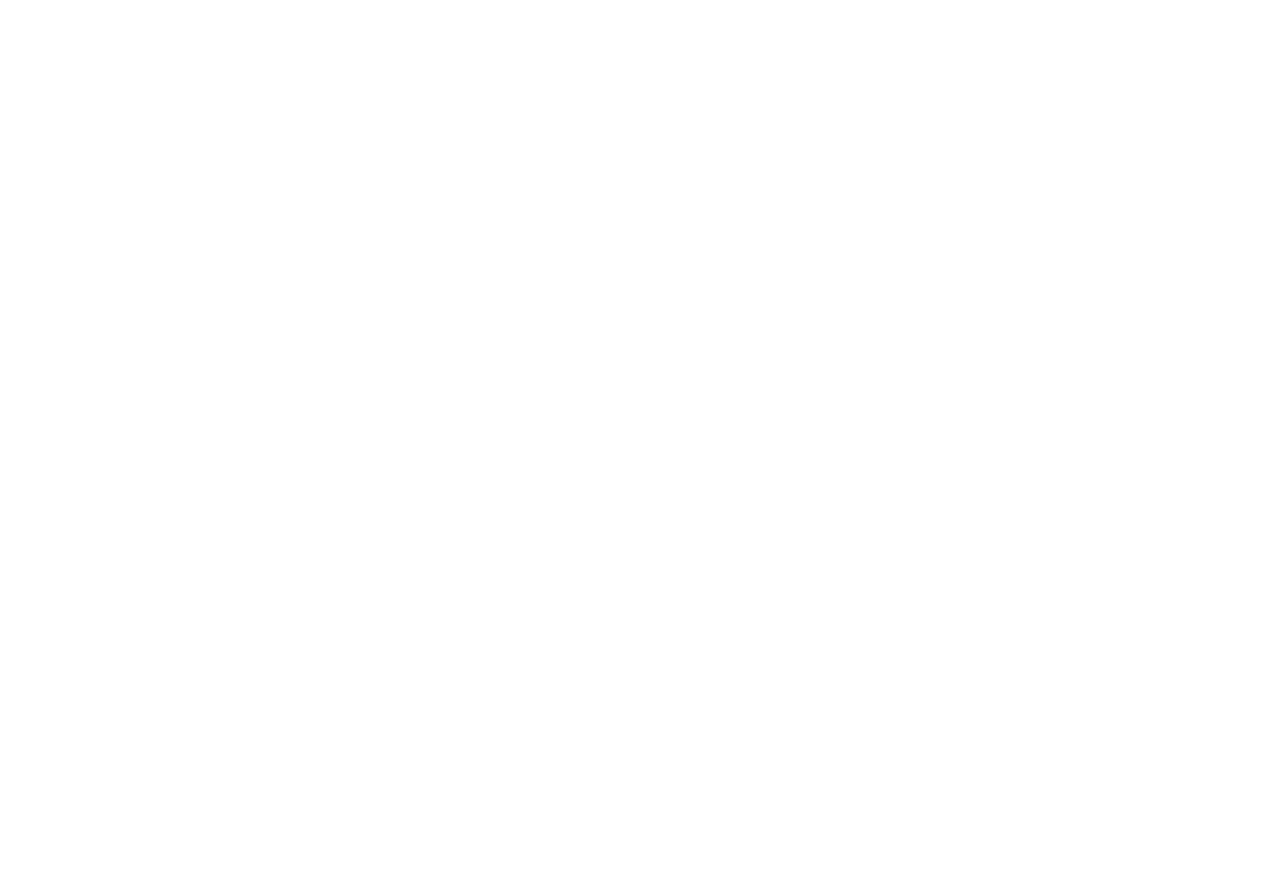
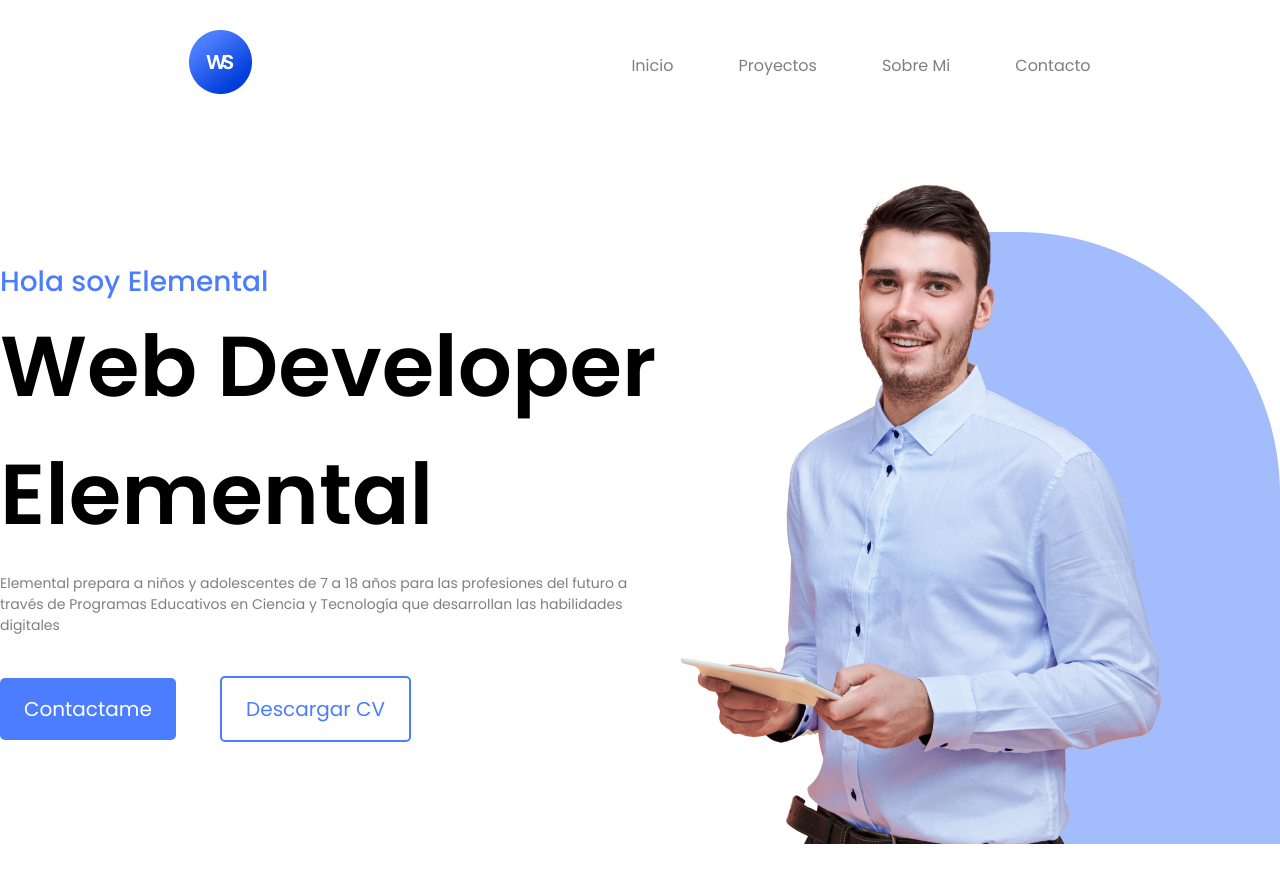
Before and after one commit to ivansanguezax/PortafolioElementalCSS, a plain HTML site: page index.html in a window 1280 px wide. Before the commit the page ends 800 px from the top, so only its background shows below. Drawn offline with Linux system fonts and the light colour scheme.

Commit message:
header - main

```diff
--- a/css/style.css
+++ b/css/style.css
@@ -13,6 +13,7 @@
 body{
     padding: 0;
     margin: 0;
+    font-family: var(--poppins);
 }
 
 h1,h2,h3,h4,h5,h6{
@@ -30,3 +31,103 @@ li{
 ul,ol{
     padding: 0 !important;
 }
+
+/* ====Header==== */
+
+.header{
+    display: flex;
+    align-items: center; /*Horizontal*/
+    justify-content: space-around; /*Vertical*/
+    padding-top:30px;
+}
+
+.logo img{
+    width: 63px;
+}
+
+.menu ul{
+    display: flex;
+    align-items: center;
+    justify-content: space-around;
+}
+
+.menu li{
+    margin-right: 65px;
+}
+
+.menu li:last-child{
+    margin-right: 0;
+}
+
+.menu a{
+    color: var(--plomo);
+    font-size: 16px; /*tamaño de Fuente*/
+    text-transform: capitalize; /*Mayusculas*/
+}
+
+.menu a:hover{
+    color: black;
+}
+
+/* =====Fin Header==== */
+
+/* ====Main==== */
+
+main{
+   display: flex;
+   align-items: center;
+   justify-content: center;
+   height: 100vh;
+}
+
+.main-descripcion{
+    display: flex;
+    flex-direction: column;
+    align-items: flex-start;
+    width: 657px;
+}
+
+.main-descripcion h3{
+    font-size: 28px;
+    font-weight: 500;
+    color: var(--colorPrimario);
+}
+
+.main-descripcion h1{
+    font-size: 85px;
+    font-weight: 600;
+}
+
+.main-descripcion p{
+    font-size: 14px;
+    font-weight: 400;
+    color: var(--plomo);
+}
+
+.main-botones{
+    width: 411px;
+    display: flex;
+    justify-content: space-between; /*Poner un espacio en medio*/
+    align-items: center;
+    margin-top: 26px;
+}
+.main-botones a:first-child{
+    background-color: var(--colorPrimario);
+    padding: 16px 24px;
+    font-size: 20px;
+    border-radius: 5px;
+    color: var(--blanco);
+}
+
+.main-botones a:last-child{
+    background-color: transparent;
+    padding: 16px 24px;
+    font-size: 20px;
+    border: 2px solid var(--colorPrimario);
+    border-radius: 5px;
+    color: var(--colorPrimario);
+}
+
+.main-image img{
+    width: 623px;
+}
--- a/index.html
+++ b/index.html
@@ -18,6 +18,46 @@
 </head>
 <body>
 
+    <!-- ===Header===== -->
+    <header class="header">
+        <div class="logo">
+            <img src="assets/Logo.png" alt="Logo">
+        </div>
+
+        <nav class="menu">
+            <ul>
+                <li><a href="#">Inicio</a></li>
+                <li><a href="#">Proyectos</a></li>
+                <li><a href="#">Sobre mi</a></li>
+                <li><a href="#">Contacto</a></li>
+            </ul>
+        </nav>
+    </header>
+
+    <!-- ===Fin Header===== -->
+
+    <!-- ====Main==== -->
+    <main>
+
+        <!-- Contenedor 1 -->
+        <div class="main-descripcion">
+            <h3>Hola soy Elemental</h3>
+            <h1>Web Developer <br>
+                Elemental</h1>
+            <p>Elemental prepara a niños y adolescentes de 7 a 18 años para las profesiones del futuro a través de Programas Educativos en Ciencia y Tecnología que desarrollan las habilidades digitales</p>
+
+            <div class="main-botones">
+                <a href="#">Contactame</a>
+                <a href="#">Descargar CV</a>
+            </div>
+        </div>
+
+        <!-- Contenedor 2 -->
+        <div class="main-image">
+            <img src="assets/Image_hero.png" alt="Imagen del main">
+        </div>
+
+    </main>
 
 
 
```
